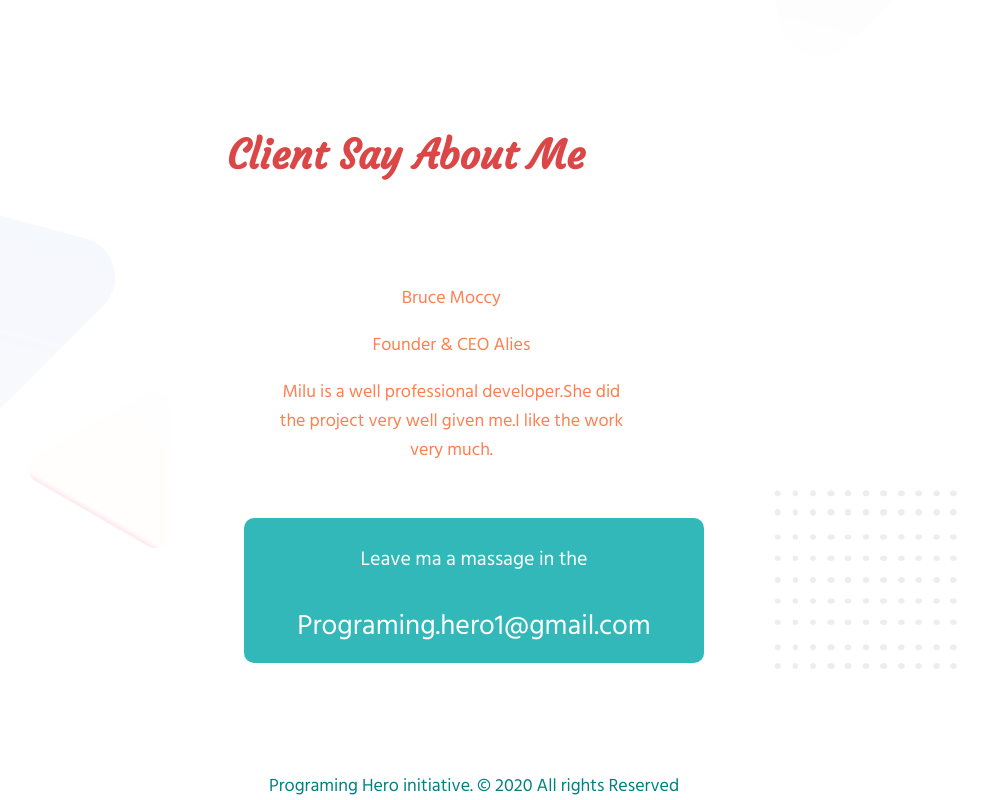
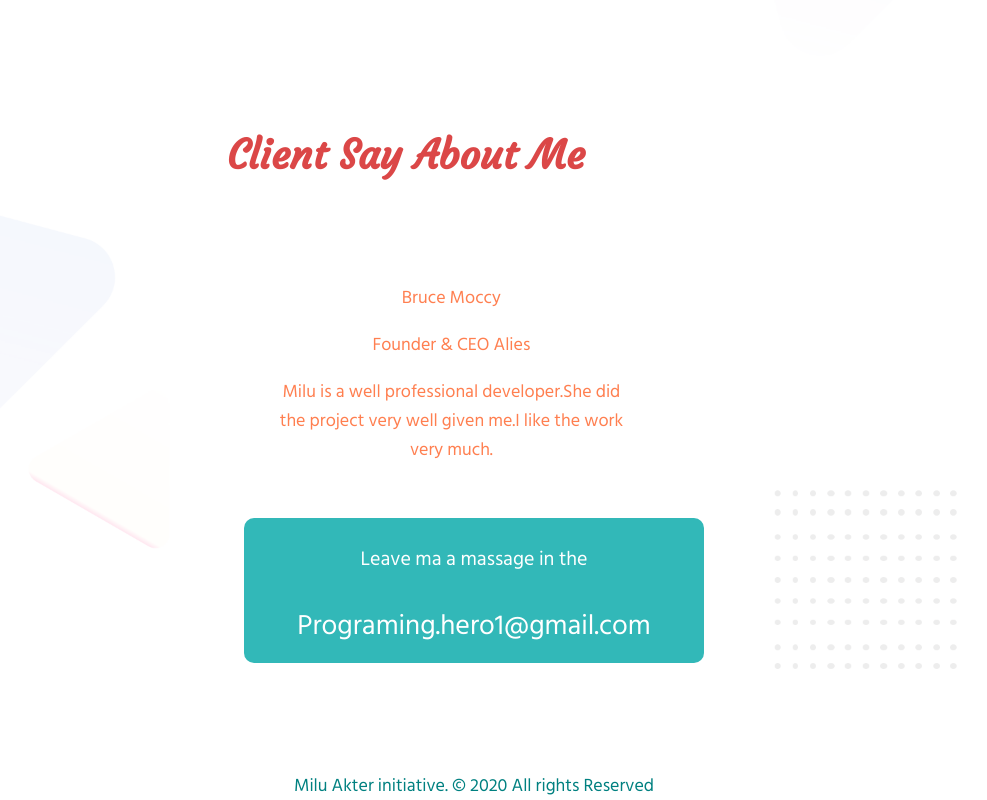
Before and after one commit to milu3939/website-homework, a plain HTML site: page index.html in a window 1280 px wide. Shown: the part 2103-2903 px from the top of the page, without its empty margins (234-1221 px from the left). Drawn offline with Linux system fonts and the light colour scheme.

Commit message:
finished  homework

```diff
--- a/index.html
+++ b/index.html
@@ -53,7 +53,7 @@
             <p style="font-size: 28px;">Programing.hero1@gmail.com</p>
         </div>
         <div class="last-div">
-            <p style="text-align: center;">Programing Hero initiative. &#169; 2020 All rights Reserved</p>
+            <p style="text-align: center;">Milu Akter initiative. &#169; 2020 All rights Reserved</p>
         </div>
 
     </footer>
```
